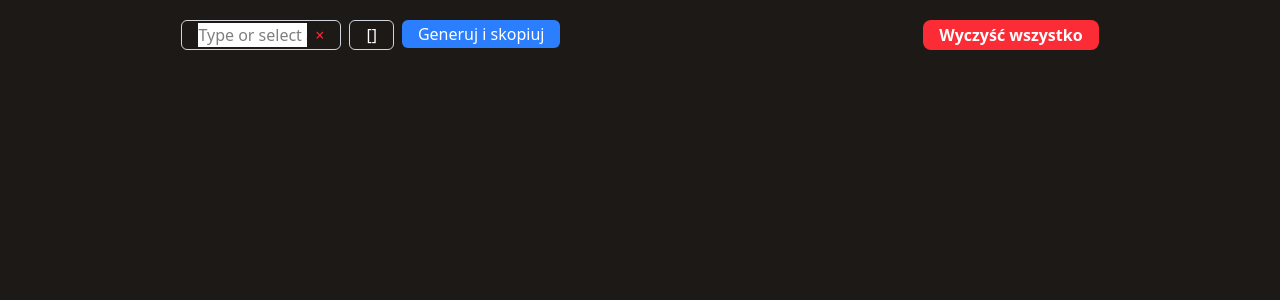
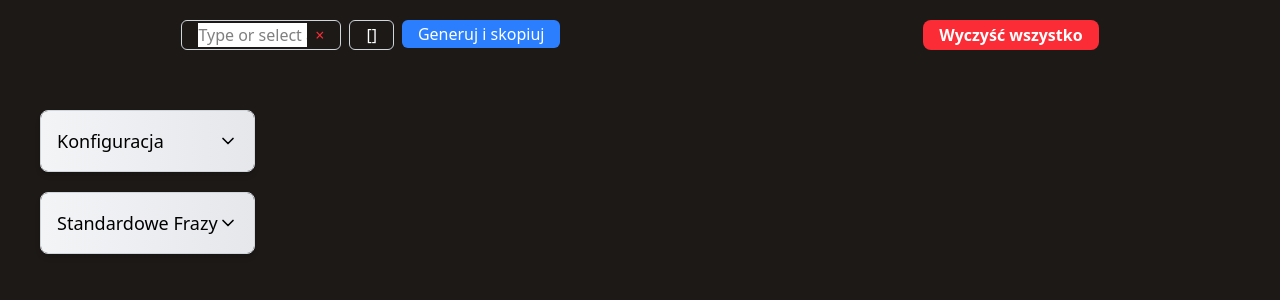
Before and after one commit to Giszta/email-assistant, a Next.js app: page / in a window 1280 px wide. Shown: the top 300 px of the page. Built offline with nearby package versions, Linux system fonts and the light colour scheme.

Commit message:
accordion component added

```diff
--- /dev/null
+++ b/app/components/Accordion.tsx
@@ -0,0 +1,52 @@
+"use client";
+
+import { useState } from "react";
+import { ChevronDown } from "lucide-react";
+import { motion } from "framer-motion";
+
+interface AccordionProps {
+	title: string;
+	children: React.ReactNode;
+}
+
+export const Accordion: React.FC<AccordionProps> = ({ title, children }) => {
+	const [isOpen, setIsOpen] = useState(false);
+
+	return (
+		<motion.div className="m-5 border border-gray-300 rounded-lg shadow-md overflow-hidden text-black">
+			<button
+				className="w-full flex justify-between items-center p-4 text-lg font-medium bg-gradient-to-r from-gray-100 to-gray-200 hover:from-gray-200 hover:to-gray-300 transition-all"
+				onClick={() => setIsOpen(!isOpen)}
+				aria-expanded={isOpen}
+				aria-controls="accordion-content"
+			>
+				{title}
+				<motion.div
+					animate={{ rotate: isOpen ? 180 : 0 }}
+					transition={{ duration: 0.3 }}
+					className="transform-origin-center"
+				>
+					<ChevronDown className="w-5 h-5" />
+				</motion.div>
+			</button>
+			<motion.div
+				id="accordion-content"
+				initial={{ maxHeight: 0, opacity: 0 }}
+				animate={{ maxHeight: isOpen ? 500 : 0, opacity: isOpen ? 1 : 0 }}
+				exit={{ maxHeight: 0, opacity: 0 }}
+				transition={{ duration: 0.4, ease: "easeInOut" }}
+				className="overflow-hidden bg-white"
+				role="region"
+			>
+				<motion.div
+					className="p-4"
+					initial={{ opacity: 0, y: -10 }}
+					animate={{ opacity: 1, y: 0 }}
+					transition={{ duration: 0.3 }}
+				>
+					{children}
+				</motion.div>
+			</motion.div>
+		</motion.div>
+	);
+};
--- a/app/page.tsx
+++ b/app/page.tsx
@@ -1,6 +1,7 @@
 "use client";
 import SignatureGenerator from "./components/SignatureGenerator";
 import Button from "./components/Button";
+import { Accordion } from "./components/Accordion";
 
 const resetSelections = () => {
 	console.log("reset");
@@ -13,6 +14,16 @@ export default function Home() {
 				<SignatureGenerator />
 				<Button onClick={resetSelections} label="Wyczyść wszystko"></Button>
 			</div>
+			<div className="flex place-content-between">
+				<div className="w-max m-5">
+					<Accordion title="Konfiguracja">
+						<div></div>
+					</Accordion>
+					<Accordion title="Standardowe Frazy">
+						<div></div>
+					</Accordion>
+				</div>
+			</div>
 		</main>
 	);
 }
```
Also changed, not shown: package.json (+8 -6 lines), 1 other file (tests, documents, lock files or other folders).
